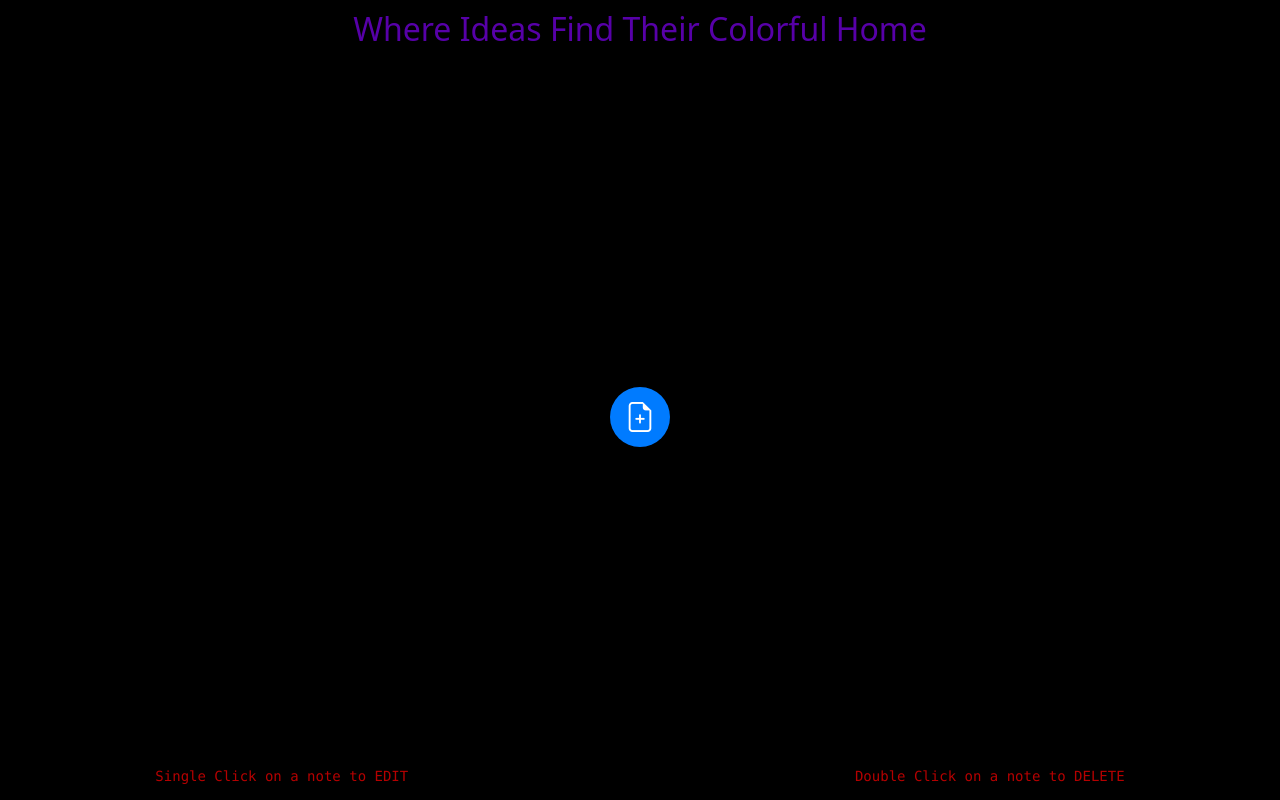
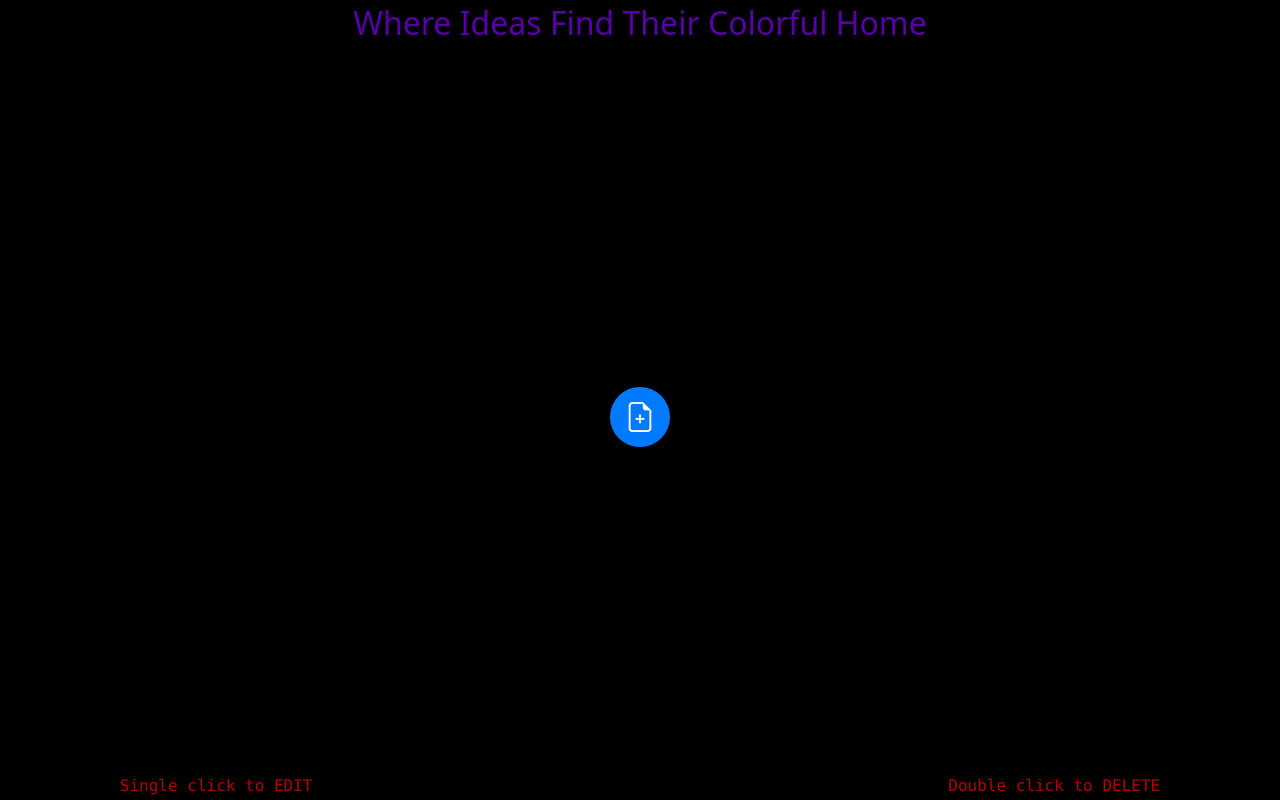
Before and after one commit to React-Vite-Ragul-and-Team/TO-DO, a React (Vite) app: page /sticky in a window 1280 px wide. Built offline with nearby package versions, Linux system fonts and the light colour scheme.

Commit message:
modified padding for header and  footer

```diff
--- a/src/StickyNotes.css
+++ b/src/StickyNotes.css
@@ -19,7 +19,7 @@ header {
   background-color: #000000; /* Set a background color for the header */
   width: 100%; /* Makes the header span the entire width of the viewport */
   box-shadow: 0 2px 4px rgba(0, 0, 0, 0.1); /* Adds a shadow for better visibility */
-  padding: 10px 20px; /* Add padding to the header for spacing */
+  padding-top: 4px; /* Add padding to the header for spacing */
   z-index: 999; /* Adjust the z-index to ensure it appears above other content */
   justify-content: center;
 }
@@ -31,7 +31,6 @@ footer {
   right: 0;
   display: flex; /* Use flexbox to center content */
   justify-content: center; /* Center content horizontally */
-  align-items: center; /* Center content vertically */
   background-color: #000000;
   height: 32px;
   width: 100%;
@@ -41,12 +40,10 @@ footer {
 }
 
 #footer-text {
-  min-height: -10vh;
+  padding-top: 5.5px;
   margin: 0;
   font-size: 16px;
   color: red; /* Set the text color to red */
-  text-align: center;
-  padding-bottom: 0;
 }
 
 /* CSS animation for blinking */
--- a/src/StickyNotes.jsx
+++ b/src/StickyNotes.jsx
@@ -1,89 +1,3 @@
-// import React, { useState, useEffect } from 'react';
-// import './StickyNotes.css'
-// import 'bootstrap-icons/font/bootstrap-icons.css';
-
-// function StickyNotes() {
-//   const [notes, setNotes] = useState([]);
-//   const containerElement = document.getElementById('container');
-
-//   useEffect(() => {
-//     const storedNotes = getAppStorage();
-//     setNotes(storedNotes);
-//   }, []);
-
-//   const getAppStorage = () => {
-//     return JSON.parse(localStorage.getItem('abdur_app') || '[]');
-//   };
-
-//   const createTextElement = (id, content) => {
-//     const updatesticky = (id, name) => {
-//       const updatedNotes = notes.map((note) =>
-//         note.id === id ? { ...note, name } : note
-//       );
-//       setNotes(updatedNotes);
-//       saveNote(updatedNotes);
-//     };
-//     const roseColorStyle = {
-//       backgroundColor: 'rose', // You can use the color name 'rose'
-//     };
-
-//     const deleteNotes = (id) => {
-//       const updatedNotes = notes.filter((note) => note.id !== id);
-//       setNotes(updatedNotes);
-//       saveNote(updatedNotes);
-//     };
-
-//     return (
-//       <textarea
-//         className="sticky"
-//         style={roseColorStyle}
-//         value={content}
-//         placeholder="Enter Your Notes"
-//         onChange={(e) => updatesticky(id, e.target.value)}
-//         onDoubleClick={() => {
-//           const check = window.confirm('Are You Sure to Delete ?');
-//           if (check) {
-//             deleteNotes(id);
-//           }
-//         }}
-//       />
-//     );
-//   };
-
-//   const saveNote = (updatedNotes) => {
-//     localStorage.setItem('abdur_app', JSON.stringify(updatedNotes));
-//   };
-
-//   const addsticky = () => {
-//     const newNote = {
-//       id: Math.floor(Math.random() * 1000000),
-//       name: '',
-//     };
-//     const updatedNotes = [...notes, newNote];
-//     setNotes(updatedNotes);
-//     saveNote(updatedNotes);
-//   };
-
-//   return (
-//     <div>
-//       {notes.map((note) => (
-//         <React.Fragment key={note.id}>
-//           {createTextElement(note.id, note.name)}
-//         </React.Fragment>
-//       ))}
-//       <br />
-//       <button className="btn-add" onClick={addsticky}>
-//       <i class="bi-file-earmark-plus" style={{ fontSize: 30 }} ></i>
-//       </button>
-//     </div>
-//   );
-// }
-
-// export default StickyNotes;
-
-
-
-
 import React, { useState, useEffect } from 'react';
 import './StickyNotes.css'
 import 'bootstrap-icons/font/bootstrap-icons.css';
@@ -159,12 +73,9 @@ function StickyNotes() {
         <i className="bi bi-file-earmark-plus" style={{ fontSize: 30 }}></i>
       </button>
       <footer>
-        <div id="footer-text" className="blink">
-        <pre>
-    Single Click on a note to EDIT                                                     Double Click on a note to DELETE
-</pre>
-
-          </div>
+          <pre id="footer-text" className="blink">
+            Single click to EDIT                                                                  Double click to DELETE
+          </pre>
       </footer>
     </div>
   );
```
